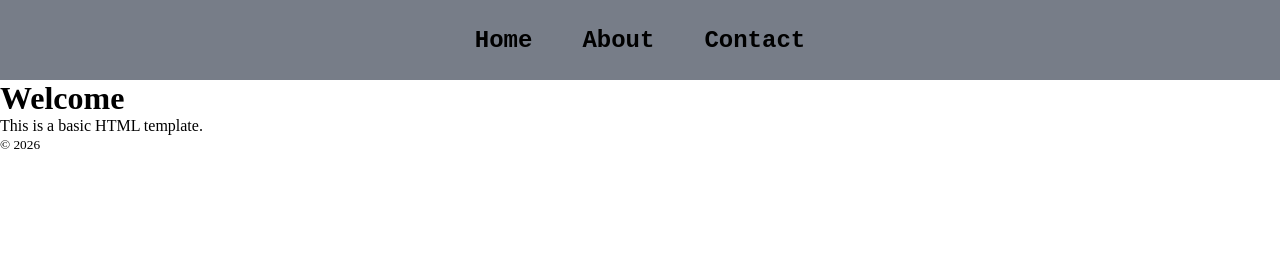
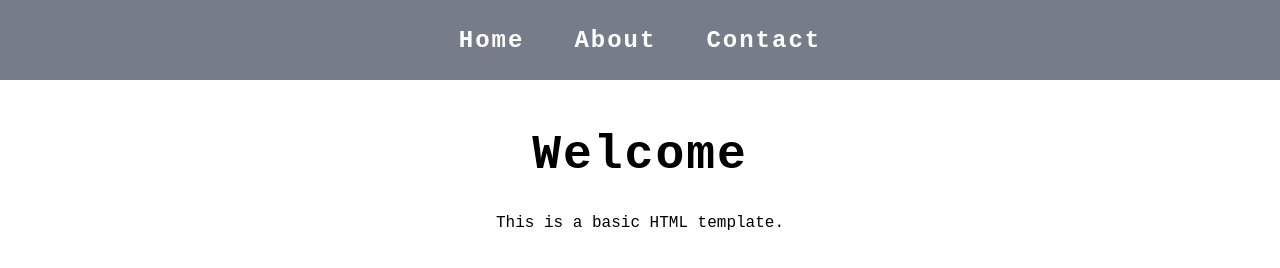
Before and after one commit to Naman739-star/portfolio-profile, a plain HTML site: page index.html in a window 1280 px wide. Drawn offline with Linux system fonts and the light colour scheme.

Commit message:
added new features

```diff
--- a/index.html
+++ b/index.html
@@ -22,8 +22,5 @@
             <h1>Welcome</h1>
 			<p>This is a basic HTML template.</p>
 		</main>
-		<footer>
-			<small>&copy; 2026</small>
-		</footer>
 	</body>
 </html>
--- a/style.css
+++ b/style.css
@@ -42,5 +42,29 @@ body{
      font-size: 1.5rem;
      font-family: monospace;
      font-weight: bold;
+     color: white;
+     letter-spacing: 2px;
+
 
 }
+
+
+main h1{
+
+    font-size: 3rem;
+    text-align: center;
+    margin-top: 3rem;
+    font-family: monospace;
+    font-weight: bold;
+    letter-spacing: 2px;
+
+}
+
+main p {
+
+     font-size: 1rem;
+     font-family: monospace;
+     margin-top: 2rem;
+    text-align: center;
+    font-weight: 100;
+}
```
